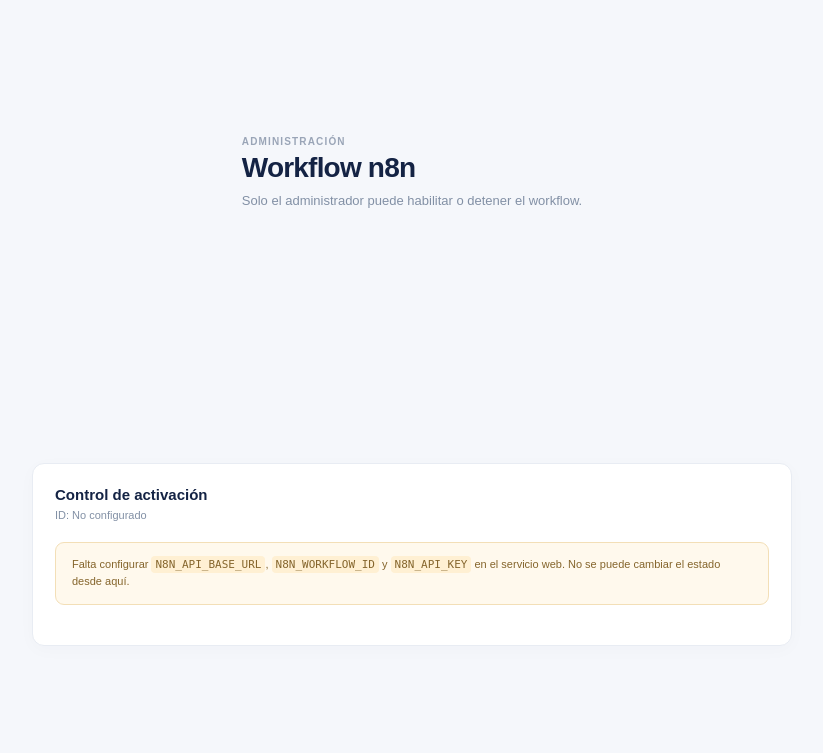
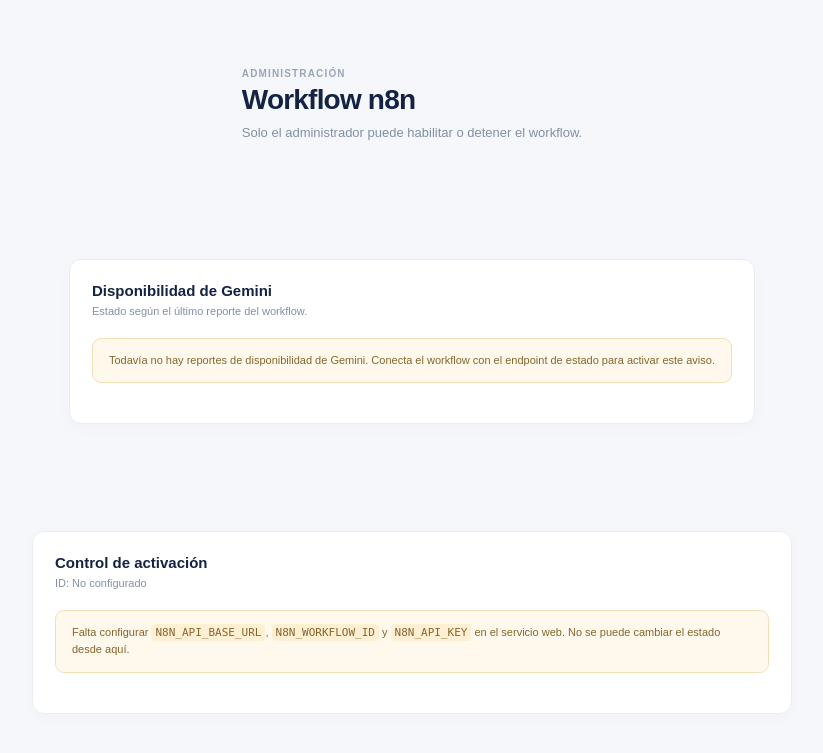
Before and after one commit to luisNnwn/gestionQuejas, a Flask app: template templates/n8n.html in a window 1280 px wide. Shown: the top 753 px of the page, without its empty margins (228-1051 px from the left). Run offline with Flask 3, Linux system fonts and the light colour scheme; the template is opened without the code that fills it, so the values that code supplies are empty; some libraries are stand-ins or nearby versions.

Commit message:
Add Gemini quota status notification
Co-authored-by: Copilot <223556219+Copilot@users.noreply.github.com>

```diff
--- a/app.py
+++ b/app.py
@@ -544,6 +544,13 @@ def create_app(test_config=None):
     @app.get("/n8n")
     @admin_required
     def n8n_workflow():
+        with app.extensions["db_connection"]() as connection:
+            gemini_status = connection.execute(
+                "SELECT status, updated_at FROM public.gemini_api_status WHERE id = 1"
+            ).fetchone()
+        if gemini_status is None:
+            gemini_status = {"status": "unknown", "updated_at": None}
+
         configured = all(
             app.config[key]
             for key in ("N8N_API_BASE_URL", "N8N_WORKFLOW_ID", "N8N_API_KEY")
@@ -561,6 +568,7 @@ def create_app(test_config=None):
             configured=configured,
             workflow=workflow,
             workflow_id=app.config["N8N_WORKFLOW_ID"],
+            gemini_status=gemini_status,
             csrf_token=session["csrf_token"],
         )
 
@@ -626,6 +634,30 @@ def create_app(test_config=None):
             agents=[dict(row) for row in agents],
         )
 
+    @app.post("/internal/gemini-status")
+    def internal_gemini_status():
+        expected_token = app.config["N8N_CONTROL_TOKEN"]
+        provided_token = request.headers.get("Authorization", "").removeprefix("Bearer ").strip()
+        if not expected_token or not hmac.compare_digest(provided_token, expected_token):
+            return jsonify(error="No autorizado."), 401
+
+        payload = request.get_json(silent=True)
+        status = payload.get("status") if isinstance(payload, dict) else None
+        if not isinstance(status, str) or status not in {"available", "quota_exceeded"}:
+            return jsonify(error="Estado de Gemini no válido."), 400
+
+        with app.extensions["db_connection"]() as connection:
+            connection.execute(
+                """
+                INSERT INTO public.gemini_api_status (id, status, updated_at)
+                VALUES (1, %s, now())
+                ON CONFLICT (id) DO UPDATE
+                SET status = EXCLUDED.status, updated_at = now()
+                """,
+                (status,),
+            )
+        return jsonify(status=status)
+
     return app
 
 
--- a/static/styles.css
+++ b/static/styles.css
@@ -92,6 +92,8 @@ tbody tr:last-child td{border-bottom:0}
 .module-description small{color:#929daf;font-size:10px}
 .module-row form{margin-left:7px}
 .notice{margin:0 0 18px;border:1px solid #f3dfb7;border-radius:9px;background:#fff9ed;padding:13px 16px;color:#85652c;font-size:11px;line-height:1.6}
+.notice-error{border-color:#f5d9d7;background:#fff4f3;color:#bd4c47}
+.notice-success{border-color:#d7efe4;background:#f0fbf5;color:#22845e}
 .notice code{border-radius:4px;background:#fff0d3;padding:2px 4px}
 .detail-grid{display:grid;grid-template-columns:1.1fr .9fr;gap:18px;align-items:start}
 .detail-main{padding:24px}
--- a/supabase/schema.sql
+++ b/supabase/schema.sql
@@ -114,6 +114,12 @@ CREATE TABLE IF NOT EXISTS public.eventos_caso (
     creado_en timestamptz NOT NULL DEFAULT now()
 );
 
+CREATE TABLE IF NOT EXISTS public.gemini_api_status (
+    id smallint PRIMARY KEY CHECK (id = 1),
+    status text NOT NULL CHECK (status IN ('available', 'quota_exceeded')),
+    updated_at timestamptz NOT NULL DEFAULT now()
+);
+
 INSERT INTO public.canales (codigo, nombre)
 VALUES
     ('TELEGRAM', 'Telegram'),
--- a/templates/n8n.html
+++ b/templates/n8n.html
@@ -4,6 +4,19 @@
 <header class="page-header">
   <div><p class="eyebrow">ADMINISTRACIÓN</p><h1>Workflow n8n</h1><p class="muted">Solo el administrador puede habilitar o detener el workflow.</p></div>
 </header>
+<section class="panel n8n-panel">
+  <div class="panel-heading"><div><h2>Disponibilidad de Gemini</h2><p class="muted">Estado según el último reporte del workflow.</p></div></div>
+  {% if gemini_status.status == 'quota_exceeded' %}
+    <div class="notice notice-error" role="alert">Gemini alcanzó su límite o cuota. Las ejecuciones que necesiten la API pueden fallar hasta que vuelva a estar disponible.</div>
+  {% elif gemini_status.status == 'available' %}
+    <div class="notice notice-success" role="status">Gemini respondió correctamente en el último reporte.</div>
+  {% else %}
+    <div class="notice" role="status">Todavía no hay reportes de disponibilidad de Gemini. Conecta el workflow con el endpoint de estado para activar este aviso.</div>
+  {% endif %}
+  {% if gemini_status.updated_at %}
+    <p class="muted">Último reporte: {{ gemini_status.updated_at.strftime('%d/%m/%Y %H:%M %Z') }}</p>
+  {% endif %}
+</section>
 <section class="panel n8n-panel">
   <div class="panel-heading"><div><h2>{{ workflow.name if workflow else 'Control de activación' }}</h2><p class="muted">ID: {{ workflow_id or 'No configurado' }}</p></div></div>
   {% if not configured %}
```
Also changed, not shown: tests/test_app.py (+39 -0 lines), README.md.
